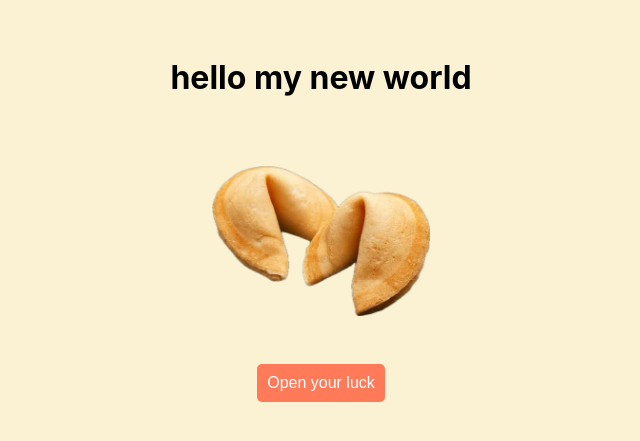
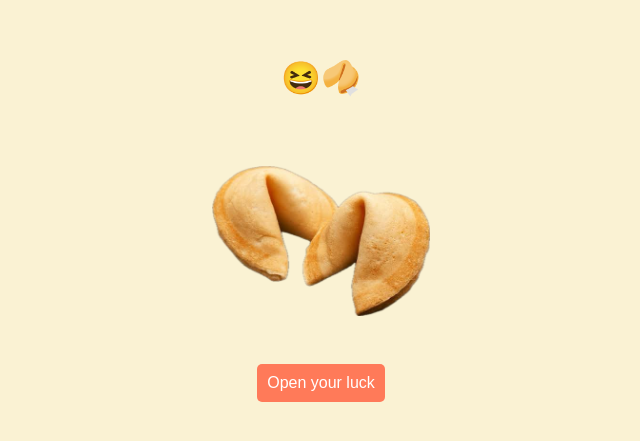
Before and after one commit to lenayoo/hellomyday, a React (Create React App) app: page / in a window 1280 px wide. Shown: the part 181-622 px from the top of the page, without its empty margins (319-959 px from the left). Built offline with nearby package versions, Linux system fonts and the light colour scheme.

Commit message:
test for user

```diff
--- a/src/App.js
+++ b/src/App.js
@@ -12,10 +12,9 @@ function App() {
     console.log(fortunes[randomIndex])
     return setTodayFortune(fortunes[randomIndex])
   }
-
   return (
     <div className="App">
-      <h1 className="header-text">hello my new world</h1>
+      <h1 className="header-text">😆🥠</h1>
       <img src={cookie} alt="main" className="cookie" />
       <div>
         <button className="btn-cookie" onClick={randomFortune}>
```
